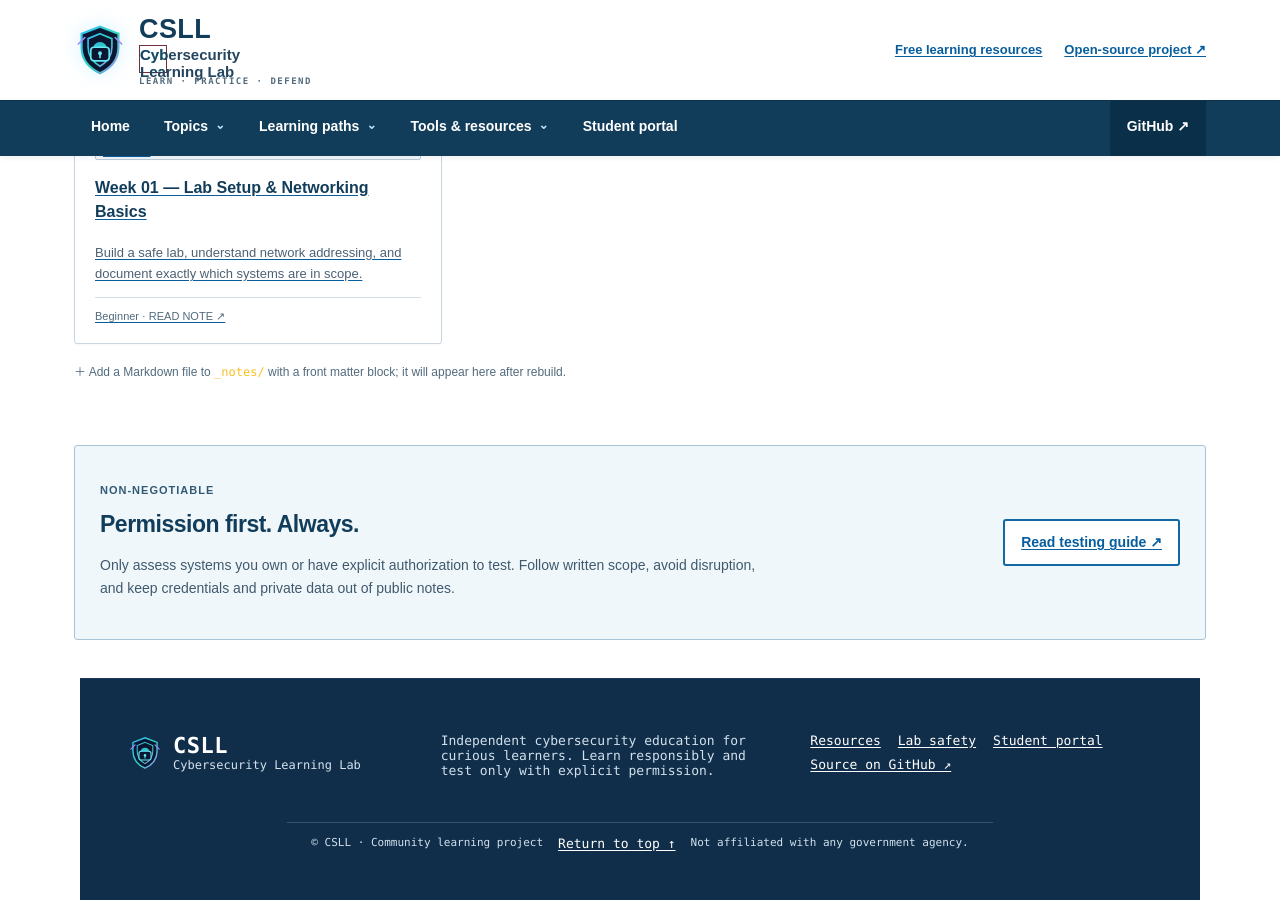
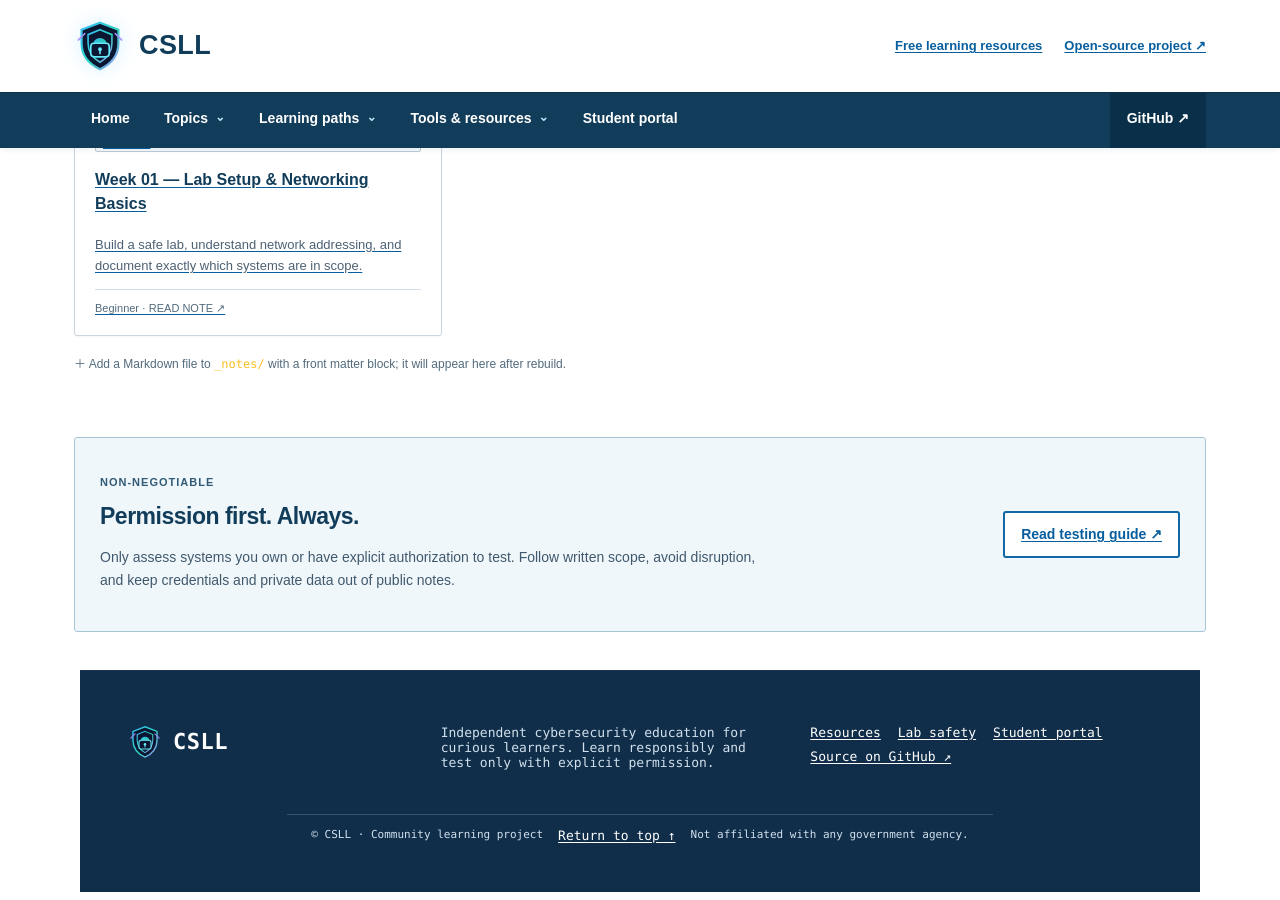
Before and after one commit to Learning-No/Cybersecurity-Learning-Lab, a Jekyll site: the page built from index.html, in a window 1280 px wide and 900 px high, scrolled down 5190 px. Built offline with Jekyll 4.4.1, drawn with Linux system fonts in a browser that asks for light colours.

Commit message:
Simplify CSLL logo and browser title

```diff
--- a/_layouts/default.html
+++ b/_layouts/default.html
@@ -4,7 +4,7 @@
 <meta charset="utf-8"><meta name="viewport" content="width=device-width,initial-scale=1">
 <meta name="theme-color" content="#102e4a">
 <meta name="description" content="{{ page.description | default: site.description | escape }}">
-<title>{% if page.title and page.title != 'Home' %}{{ page.title | escape }} | {% endif %}CSLL — Cybersecurity Learning Lab</title>
+<title>{% if page.title and page.title != 'Home' %}{{ page.title | escape }} | {% endif %}CSLL</title>
 <link rel="icon" type="image/svg+xml" href="{{ '/assets/images/favicon.svg' | relative_url }}">
 <link rel="stylesheet" href="{{ '/assets/css/style.css' | relative_url }}">
 <link rel="stylesheet" href="{{ '/assets/css/navigation.css' | relative_url }}">
@@ -15,9 +15,9 @@
 <div class="official-notice"><div class="official-inner"><span class="notice-mark" aria-hidden="true">i</span><span><strong>CSLL is an independent learning project.</strong> It is not an official government website or affiliated with CISA.</span><a href="{{ '/resources/' | relative_url }}">Learning resources</a></div></div>
 <header class="csll-header">
 <div class="masthead">
-<a class="brand" href="{{ '/' | relative_url }}" aria-label="CSLL — Cybersecurity Learning Lab home">
+<a class="brand" href="{{ '/' | relative_url }}" aria-label="CSLL home">
 <img src="{{ '/assets/images/brand-mark.svg' | relative_url }}" alt="" width="52" height="52">
-<span class="brand-copy"><strong>CSLL</strong><b>Cybersecurity Learning Lab</b><small>LEARN · PRACTICE · DEFEND</small></span>
+<span class="brand-copy"><strong>CSLL</strong></span>
 </a>
 <div class="masthead-tools"><a href="{{ '/resources/' | relative_url }}">Free learning resources</a><a href="https://github.com/Learning-No/Cybersecurity-Learning-Lab" target="_blank" rel="noopener noreferrer">Open-source project ↗</a></div>
 </div>
@@ -43,6 +43,6 @@
 {% if page.url contains '/concepts/' or page.url contains '/tools/' or page.url contains '/roadmaps/' or page.url contains '/architecture/' or page.url contains '/practice/' or page.url contains '/resources/' or page.url contains '/labs/' or page.url contains '/notes/' or page.url contains '/instructors/' %}<div class="page-actions"><button type="button" onclick="window.print()">Print / Save as PDF ↗</button></div>{% endif %}
 {{ content }}
 </main>
-<footer class="csll-footer"><div class="footer-main"><a class="footer-brand" href="{{ '/' | relative_url }}"><img src="{{ '/assets/images/brand-mark.svg' | relative_url }}" alt="" width="34" height="34"><span><strong>CSLL</strong><small>Cybersecurity Learning Lab</small></span></a><p>Independent cybersecurity education for curious learners. Learn responsibly and test only with explicit permission.</p><div class="footer-links"><a href="{{ '/resources/' | relative_url }}">Resources</a><a href="{{ '/labs/' | relative_url }}">Lab safety</a><a href="{{ '/student-portal/' | relative_url }}">Student portal</a><a href="https://github.com/Learning-No/Cybersecurity-Learning-Lab" target="_blank" rel="noopener noreferrer">Source on GitHub ↗</a></div></div><div class="footer-bottom"><span>© CSLL · Community learning project</span><a href="#top">Return to top ↑</a><span>Not affiliated with any government agency.</span></div></footer>
+<footer class="csll-footer"><div class="footer-main"><a class="footer-brand" href="{{ '/' | relative_url }}" aria-label="CSLL home"><img src="{{ '/assets/images/brand-mark.svg' | relative_url }}" alt="" width="34" height="34"><span><strong>CSLL</strong></span></a><p>Independent cybersecurity education for curious learners. Learn responsibly and test only with explicit permission.</p><div class="footer-links"><a href="{{ '/resources/' | relative_url }}">Resources</a><a href="{{ '/labs/' | relative_url }}">Lab safety</a><a href="{{ '/student-portal/' | relative_url }}">Student portal</a><a href="https://github.com/Learning-No/Cybersecurity-Learning-Lab" target="_blank" rel="noopener noreferrer">Source on GitHub ↗</a></div></div><div class="footer-bottom"><span>© CSLL · Community learning project</span><a href="#top">Return to top ↑</a><span>Not affiliated with any government agency.</span></div></footer>
 <script src="{{ '/assets/js/app.js' | relative_url }}" defer></script>
 </body></html>
```
